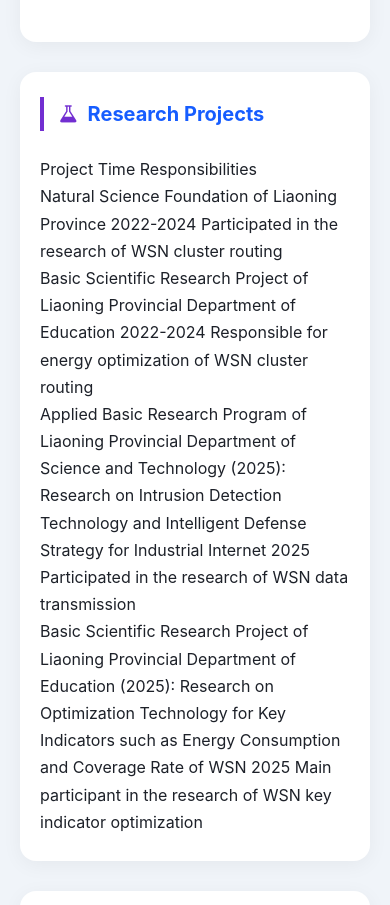
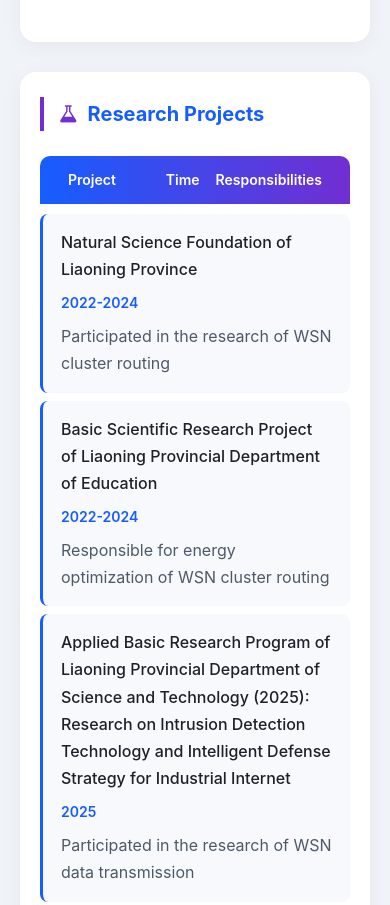
Before and after one commit to LJJ-wn/ljj-wn.github.io, a plain HTML site: page index.html in a window 390 px wide. Shown: the part 2262-3167 px from the top of the page. Drawn offline with Linux system fonts and the light colour scheme.

Commit message:
Update style.css

```diff
--- a/style.css
+++ b/style.css
@@ -194,6 +194,99 @@ body {
   font-size: 12px;
   margin-left: 5px;
 }
+/* 科研项目样式 */
+.research-projects {
+  overflow-x: auto; /* 适配长项目名称，防止横向溢出 */
+}
+
+/* 项目表头 */
+.project-header {
+  display: flex;
+  padding: 12px 20px;
+  background: linear-gradient(90deg, #165dff, #722ed1);
+  color: white;
+  border-radius: 10px 10px 0 0;
+  margin-bottom: 10px;
+  font-weight: 600;
+}
+
+.header-item {
+  flex: 1;
+  text-align: left;
+  padding: 0 8px;
+}
+
+/* 调整列宽比例（项目列占比更高） */
+.project-col {
+  flex: 4;
+}
+.time-col {
+  flex: 1;
+  text-align: center;
+}
+.work-col {
+  flex: 3;
+}
+
+/* 项目列表 */
+.projects-list {
+  display: flex;
+  flex-direction: column;
+  gap: 8px;
+}
+
+.project-item {
+  display: flex;
+  padding: 18px 20px;
+  background-color: #f8f9fc;
+  border-radius: 8px;
+  align-items: center;
+  border-left: 3px solid #165dff;
+}
+
+.project-name {
+  flex: 4;
+  color: #1d2129;
+  font-weight: 500;
+  padding: 0 8px;
+}
+
+.project-time {
+  flex: 1;
+  color: #722ed1;
+  font-weight: 600;
+  text-align: center;
+  padding: 0 8px;
+}
+
+.project-work {
+  flex: 3;
+  color: #4e5969;
+  padding: 0 8px;
+}
+
+/* 响应式适配 - 手机端科研项目区 */
+@media (max-width: 768px) {
+  .project-header {
+    font-size: 14px;
+  }
+  .project-item {
+    flex-direction: column;
+    align-items: flex-start;
+    gap: 8px;
+    padding: 15px 18px;
+  }
+  .project-name, .project-time, .project-work {
+    flex: none;
+    width: 100%;
+    text-align: left;
+    padding: 0;
+  }
+  .project-time {
+    color: #165dff;
+    font-size: 14px;
+  }
+}
 /* 奖项展示样式 - 含图标适配 */
 .awards-list {
   display: flex;
```
